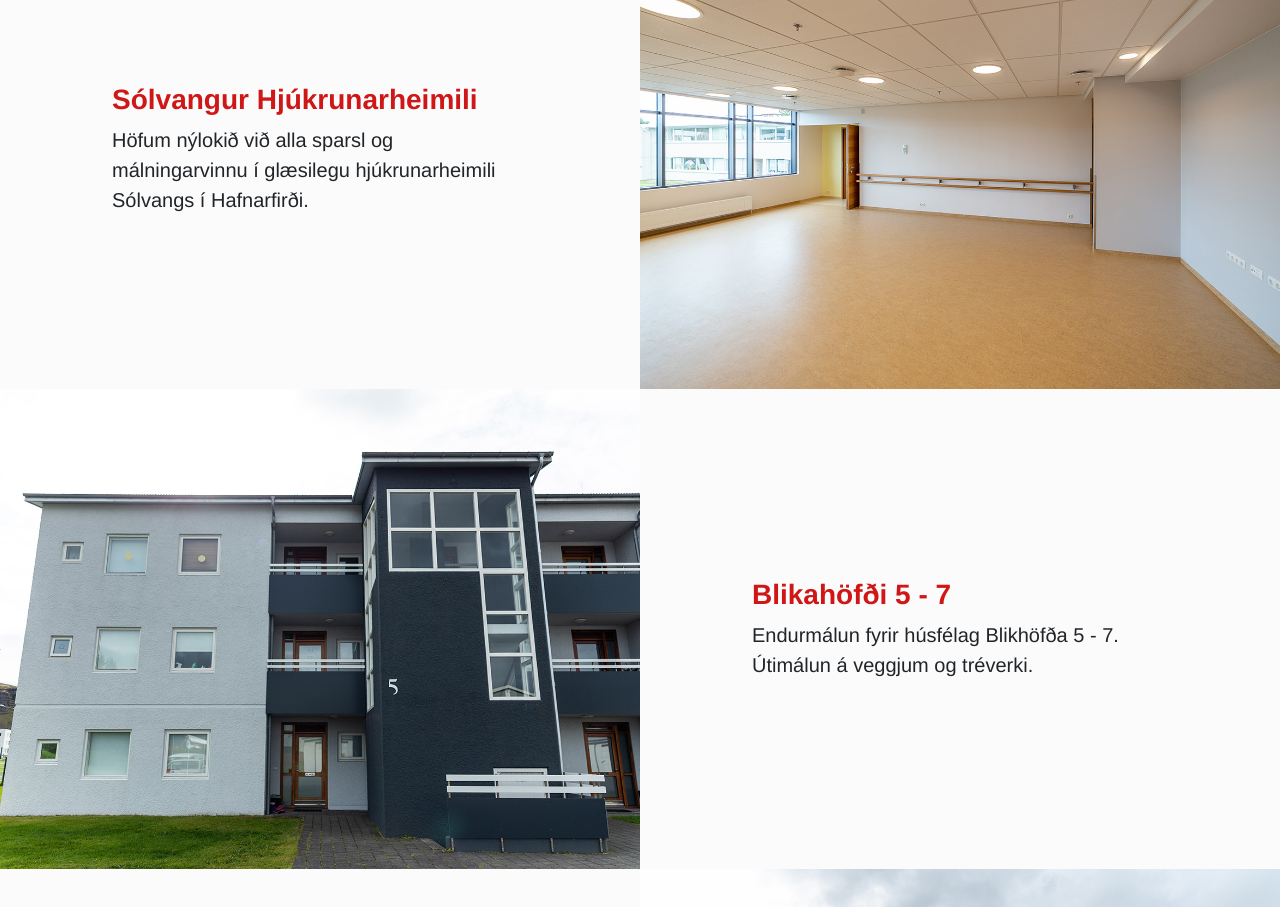
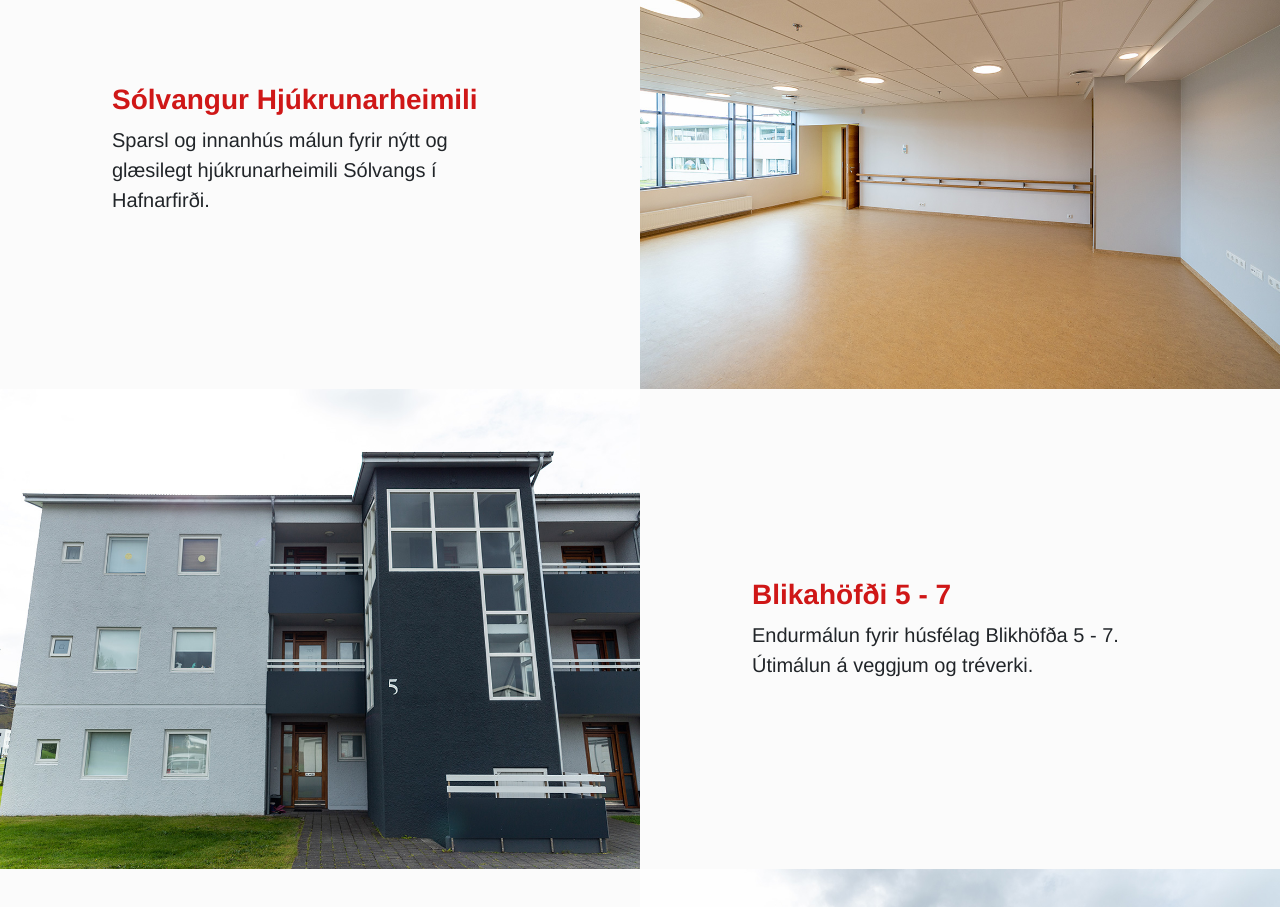
Before and after one commit to jonrh/jonogmarteinn.is, a Gatsby app: page / in a window 1280 px wide. Shown: the part 5240-6147 px from the top of the page. Built offline with nearby package versions, Linux system fonts and the light colour scheme.

Commit message:
Updated Sólvangur project description

```diff
--- a/src/pages/index.js
+++ b/src/pages/index.js
@@ -185,7 +185,7 @@ const Index = (props) => {
               <div className="col-lg-6 order-lg-1 my-auto showcase-text">
                 <H3Link label="Sólvangur Hjúkrunarheimili" href="/verkefni/sólvangur" />
                 <p className="lead mb-0">
-                  Höfum nýlokið við alla sparsl og málningarvinnu í glæsilegu hjúkrunarheimili Sólvangs í
+                  Sparsl og innanhús málun fyrir nýtt og glæsilegt hjúkrunarheimili Sólvangs í
                   Hafnarfirði.
                 </p>
               </div>
--- a/src/pages/verkefni/sólvangur.js
+++ b/src/pages/verkefni/sólvangur.js
@@ -21,7 +21,7 @@ export const Sólvangur = (props) => {
       <Row className="mb-5">
         <Col lg={8} md={10} sm={11} xs={11} className="text-justify mx-auto">
           <p>
-            Höfum nýlokið við alla sparsl og málningarvinnu í glæsilegu hjúkrunarheimili Sólvangs í
+            Sparsl og innanhús málun fyrir nýtt og glæsilegt hjúkrunarheimili Sólvangs í
             Hafnarfirði.
           </p>
         </Col>
```
